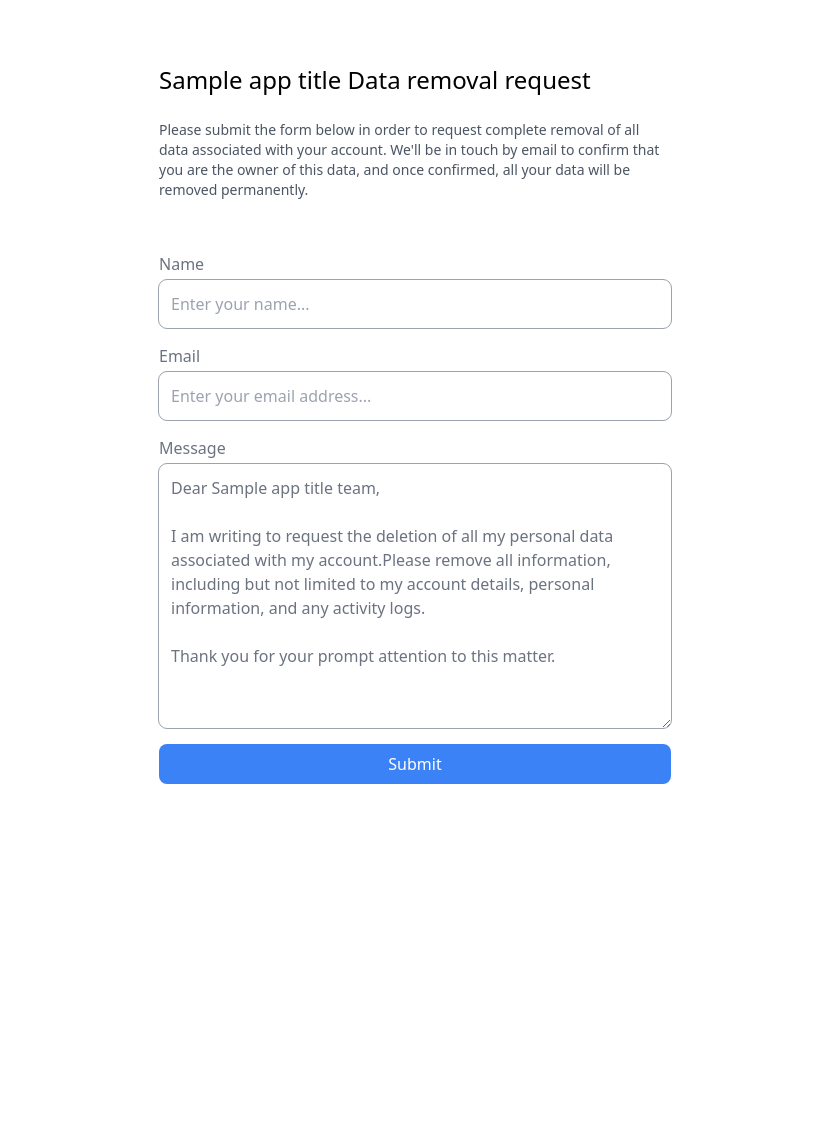
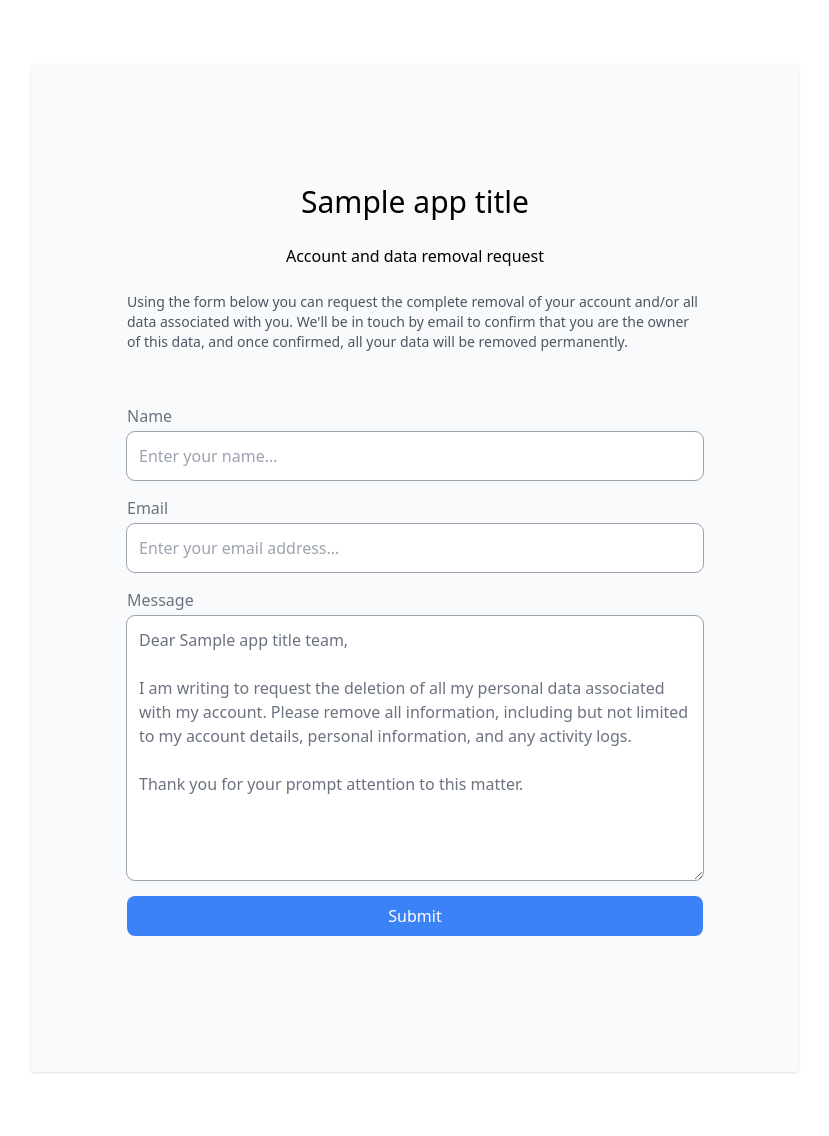
Before and after one commit to gargsaar/pyflutterflow, a Python web app: template pyflutterflow/webpages/templates/data_deletion_request_form.html in a window 1280 px wide. Shown: the whole page, without its empty margins (225-1054 px from the left). Before the commit the page ends 784 px from the top, so only its background shows below. Run offline with Jinja, Linux system fonts and the light colour scheme; the template is opened without the code that fills it: most values are stand-ins (such as "Sample title", 1, 10 or a date in 2020); some libraries are stand-ins or nearby versions.

Commit message:
update data deletion request

```diff
--- a/pyflutterflow/services/email/resend_service.py
+++ b/pyflutterflow/services/email/resend_service.py
@@ -47,7 +47,7 @@ class ResendService:
         self.params['subject'] = subject
         self.params['html'] = html
         if not self.params['to']:
-            trigger_slack_webhook("in send_email_to_admins: No admins found")
+            trigger_slack_webhook("Problem in send_email_to_admins: No admins found")
             raise ValueError("No admins found")
         if self.params['to'] and self.params['from'] and self.params['subject']  and self.params['html']:
             response = resend.Emails.send(self.params)
--- a/pyflutterflow/webpages/routes.py
+++ b/pyflutterflow/webpages/routes.py
@@ -5,6 +5,7 @@ from pyflutterflow.logs import get_logger
 from pyflutterflow.database.supabase.supabase_functions import get_request
 from pyflutterflow.constants import TERMS_AND_CONDITIONS_ROW_ID, PRIVACY_POLICY_ROW_ID, COMPLIANCE_TABLE
 from pyflutterflow.services.email.resend_service import ResendService
+from pyflutterflow import PyFlutterflow
 
 templates_dir = resources.files("pyflutterflow") / "webpages/templates"
 templates = Jinja2Templates(directory=str(templates_dir))
@@ -40,9 +41,11 @@ async def get_privacy_policy(request: Request):
 
 @webpages_router.get('/data-removal-request', status_code=status.HTTP_200_OK)
 async def get_data_deletion_request_form(request: Request):
+    settings = PyFlutterflow().get_settings()
     return templates.TemplateResponse(
         request=request,
         name="data_deletion_request_form.html",
+        context={"app_title": settings.app_title, "api_base_url": settings.api_base_url},
     )
 
 
--- a/pyflutterflow/webpages/templates/data_deletion_request_form.html
+++ b/pyflutterflow/webpages/templates/data_deletion_request_form.html
@@ -5,19 +5,17 @@
   <meta charset="UTF-8">
   <meta name="viewport" content="width=device-width, initial-scale=1.0">
   <script src="https://cdn.tailwindcss.com"></script>
-
 </head>
 
+<body>
+  <div class="mx-auto m-16 bg-gray-50 max-w-3xl p-4 md:p-24 rounded shadow">
 
-<body>
-  <div class="mx-auto m-16 max-w-lg">
-
-    <h1 class="my-6 text-2xl">{{app_title}} Data removal request</h1>
-    <p class="text-gray-600 text-sm">Please submit the form below in order to request complete removal of all
-      data associated with your account. We'll be in touch by email to confirm that
+    <h1 class="my-6 text-3xl text-center">{{app_title}}</h1>
+    <h2 class="my-6 text-center">Account and data removal request</h2>
+    <p class="text-gray-600 text-sm">Using the form below you can request the complete removal of your account and/or all
+      data associated with you. We'll be in touch by email to confirm that
       you are the owner of this data, and once confirmed, all your data will be removed permanently.
     </p>
-
 
     <form class="my-10 flex flex-col gap-1" action="{{api_base_url}}/webpages/data-removal-request" method="post">
       <label class="mt-3 text-gray-500" for="name">Name</label>
@@ -30,13 +28,12 @@
       <textarea class="p-3 text-gray-500 outline outline-1 outline-gray-400 rounded-lg" name="message" rows="10" required>
 Dear {{app_title}} team,
 
-I am writing to request the deletion of all my personal data associated with my account.Please remove all information, including but not limited to my account details, personal information, and any activity logs.
+I am writing to request the deletion of all my personal data associated with my account. Please remove all information, including but not limited to my account details, personal information, and any activity logs.
 
 Thank you for your prompt attention to this matter.</textarea>
 
-      <button class="bg-blue-500 text-white p-2 w-full rounded-lg mt-3 w-full">Submit</button>
+      <button class="bg-blue-500 text-white p-2 w-full rounded-lg mt-3">Submit</button>
     </form>
-
 
 </body>
 
--- a/pyflutterflow/webpages/templates/layout.html
+++ b/pyflutterflow/webpages/templates/layout.html
@@ -19,6 +19,7 @@
       font-size: 24px;
       margin-bottom: 20px;
     }
+
     @media (max-width: 600px) {
       .container {
         padding: 20px;
--- a/pyproject.toml
+++ b/pyproject.toml
@@ -1,6 +1,6 @@
 [tool.poetry]
 name = "pyflutterflow"
-version = "0.3.10"
+version = "0.3.11"
 description = "The companion python library to Flutterflow"
 authors = ["John Kealy <johnckealy.dev@gmail.com>"]
 license = "MIT"
```
Also changed, not shown: 1 other file.
